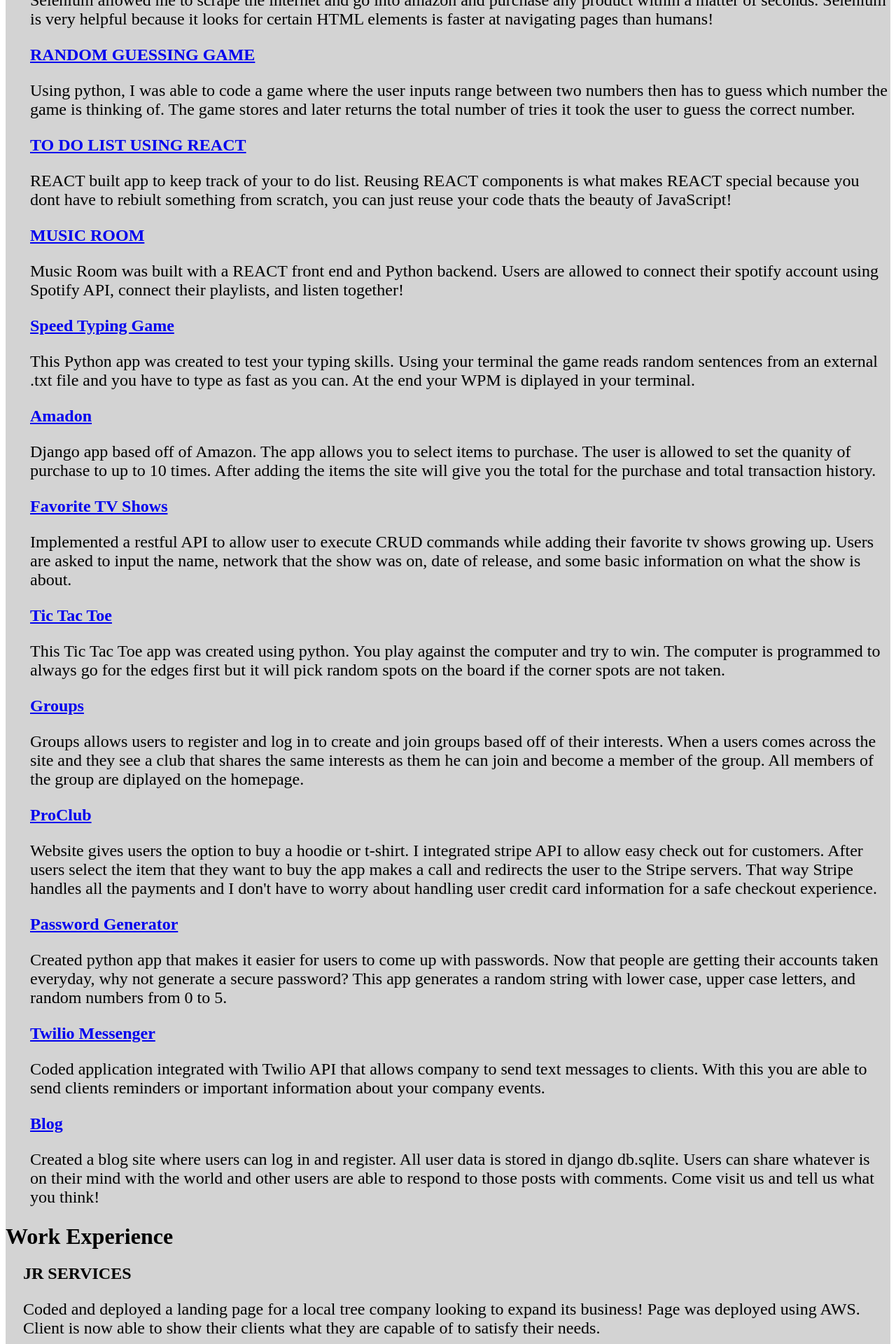
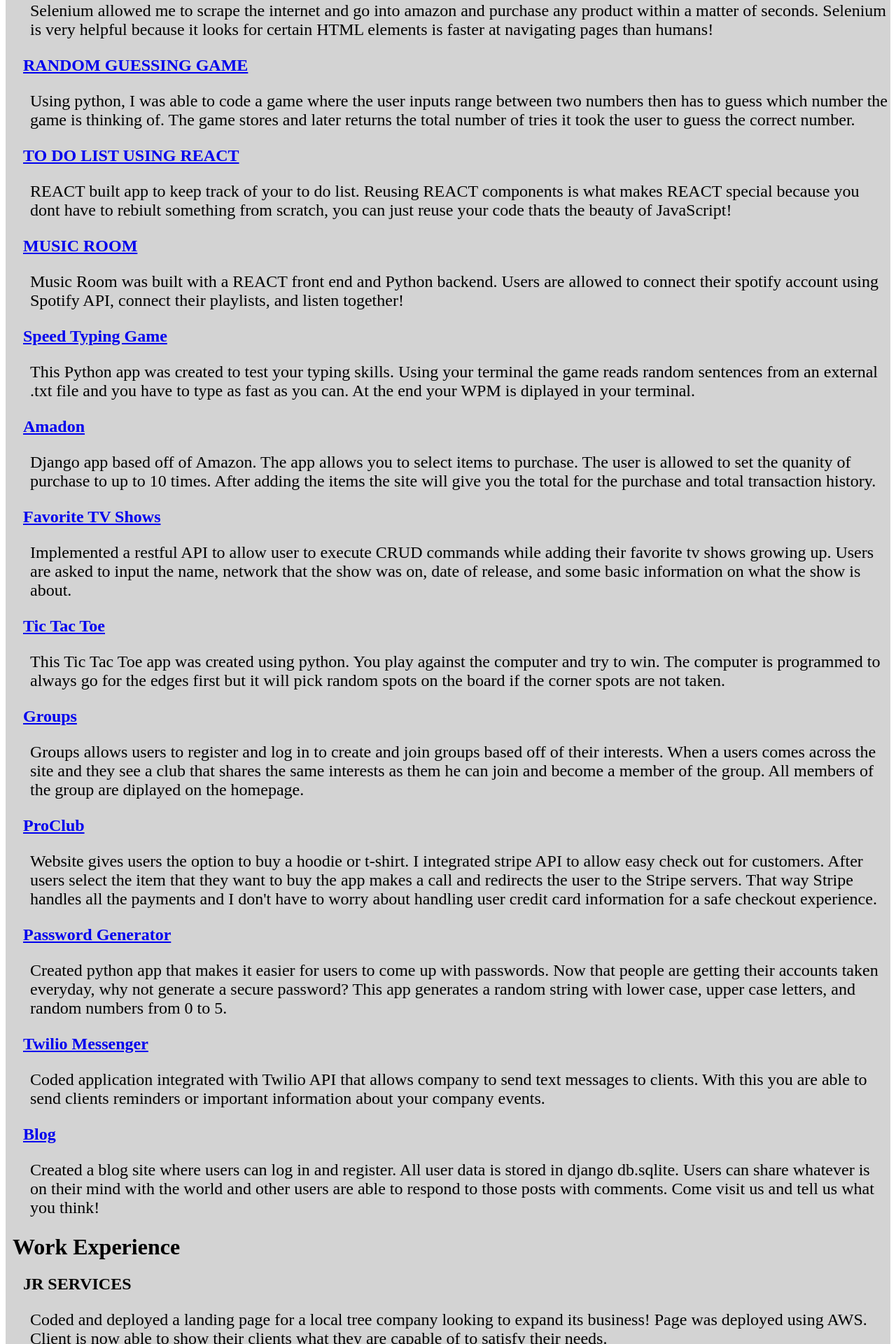
Before and after one commit to jerenteria/my_website, a Django app: page / in a window 1280 px wide; the page is wider, and only the part inside the window is pictured. Shown: the part 1360-3280 px from the top of that part at 70% size. Run offline with Django 3.2, Linux system fonts and the light colour scheme.

Commit message:
done with styling for now need to add more projects

```diff
--- a/my_website_project/my_website_app/static/css/style.css
+++ b/my_website_project/my_website_app/static/css/style.css
@@ -1,21 +1,20 @@
 .wrapper {
     background-color: lightgray;
-    padding: 0px;
-    margin: 0px;
+    height: 100%;
 }
 
-/* .header {
+.header {
     text-align: center;
     padding-top: 15px;
     font-family: Rockwell;
-} */
+}
 
 .socials {
     text-align: right;
     margin-right: 35px;
 }
 
-.follow-here{
+.follow-here {
     font-size: 30px;
     font-family: Rockwell;
 }
@@ -31,34 +30,57 @@
     margin-left: 35px;
 }
 
+.commits-header {
+    font-family: Rockwell;
+}
+
 .gh-commits {
     text-align: center;
 }
 
-.commits-header {
+.projects-header {
+    font-family: Rockwell;
+    margin-left: 10px;
+}
+
+.projects {
     font-family: Rockwell;
 }
 
-.projects {
-    margin-left: 35px;
-    font-family: Rockwell;
-}
-
-.work-experience {
+.project-header {
     margin-left: 25px;
     font-family: Rockwell;
 }
 
+.project-header :hover {
+    color: #383838;
+}
 
-#projects-header {
-    margin-left: 15px;
-    font-family: Rockwell;
-    color: green;
+
+.project-desc {
+    margin-left: 35px;
+    font-size: 24px;
 }
+
 
 #work-header {
     font-family: Rockwell;
+    margin-left: 10px;
 }
+
+.work-experience {
+    font-family: Rockwell;
+}
+
+.job-header {
+    margin-left: 25px;
+}
+
+.job-desc {
+    margin-left: 35px;
+    font-size: 24px;
+}
+
 
 #skills {
     font-family: Rockwell;
@@ -69,12 +91,3 @@
     text-align: center;
     padding: 30px;
 }
-
-h1 {
-    font-family: Rockwell;
-}
-
-p {
-    font-family: Rockwell;
-    font-size: 24px;
-}
--- a/my_website_project/my_website_app/templates/index.html
+++ b/my_website_project/my_website_app/templates/index.html
@@ -37,7 +37,7 @@
             <h1 class="commits-header">Check out my commits over the past year!</h1>
             <img src="static/images/website_main_pic.png" alt="gh_commits" height="450px">
         </div>
-        <h1>Projects</h1>
+        <h1 class="projects-header">Projects</h1>
         <div class="projects">
             <h2 class="project-header"><a href="https://juan-nasa-api.herokuapp.com">NASA API</a></h2>
             <p class="project-desc">This app uses a authorized API token from nasa allowing to fetch data about
@@ -140,8 +140,8 @@
         </div>
         <h1 id="work-header">Work Experience</h1>
         <div class="work-experience">
-            <h2>JR SERVICES</h2>
-            <p class="project-desc">Coded and deployed a landing page for a local tree company looking to expand its
+            <h2 class="job-header">JR SERVICES</h2>
+            <p class="job-desc">Coded and deployed a landing page for a local tree company looking to expand its
                 business! Page was
                 deployed using AWS. Client is now able to show their clients what they are capable of to satisfy their
                 needs.
```
